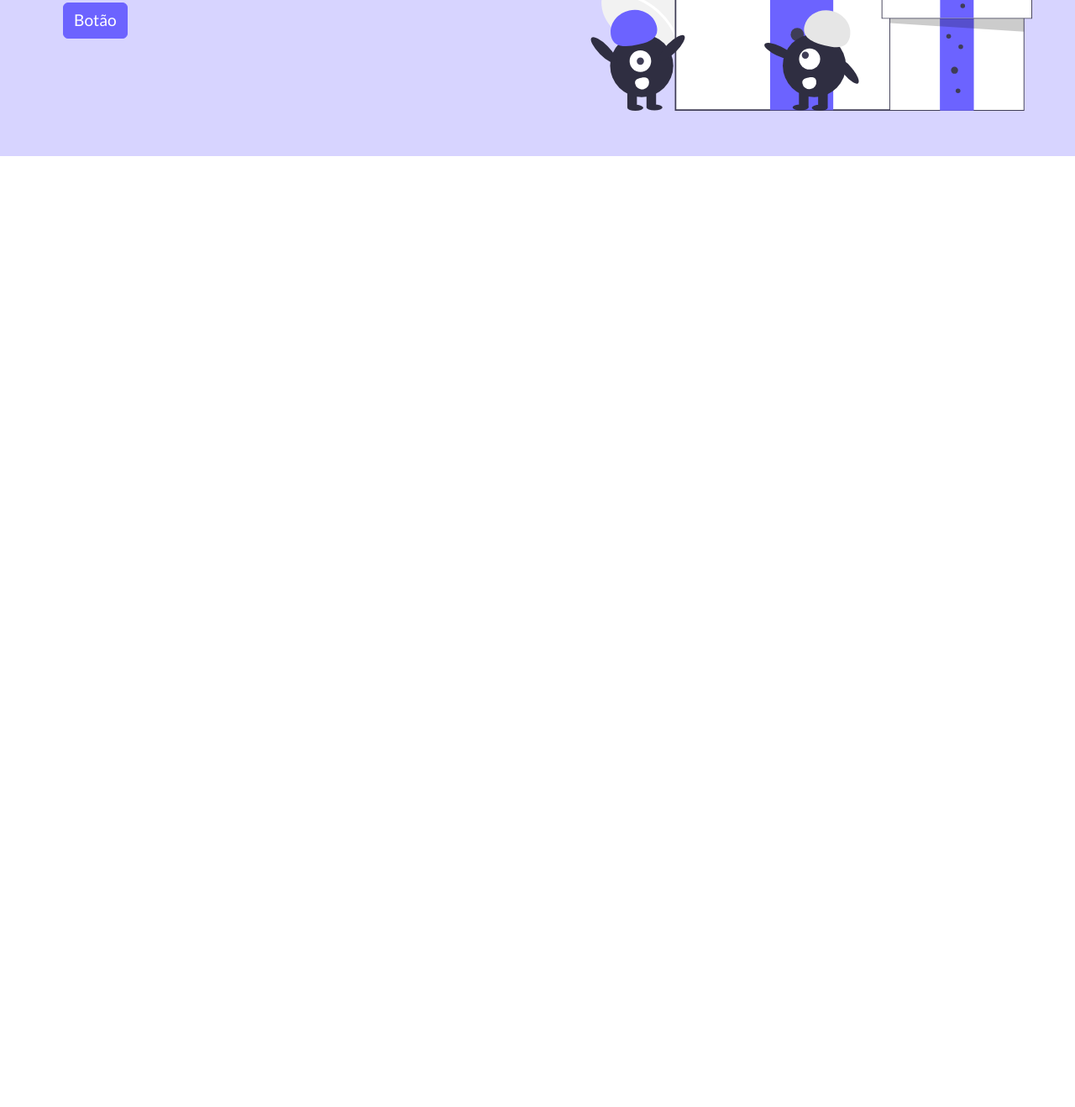
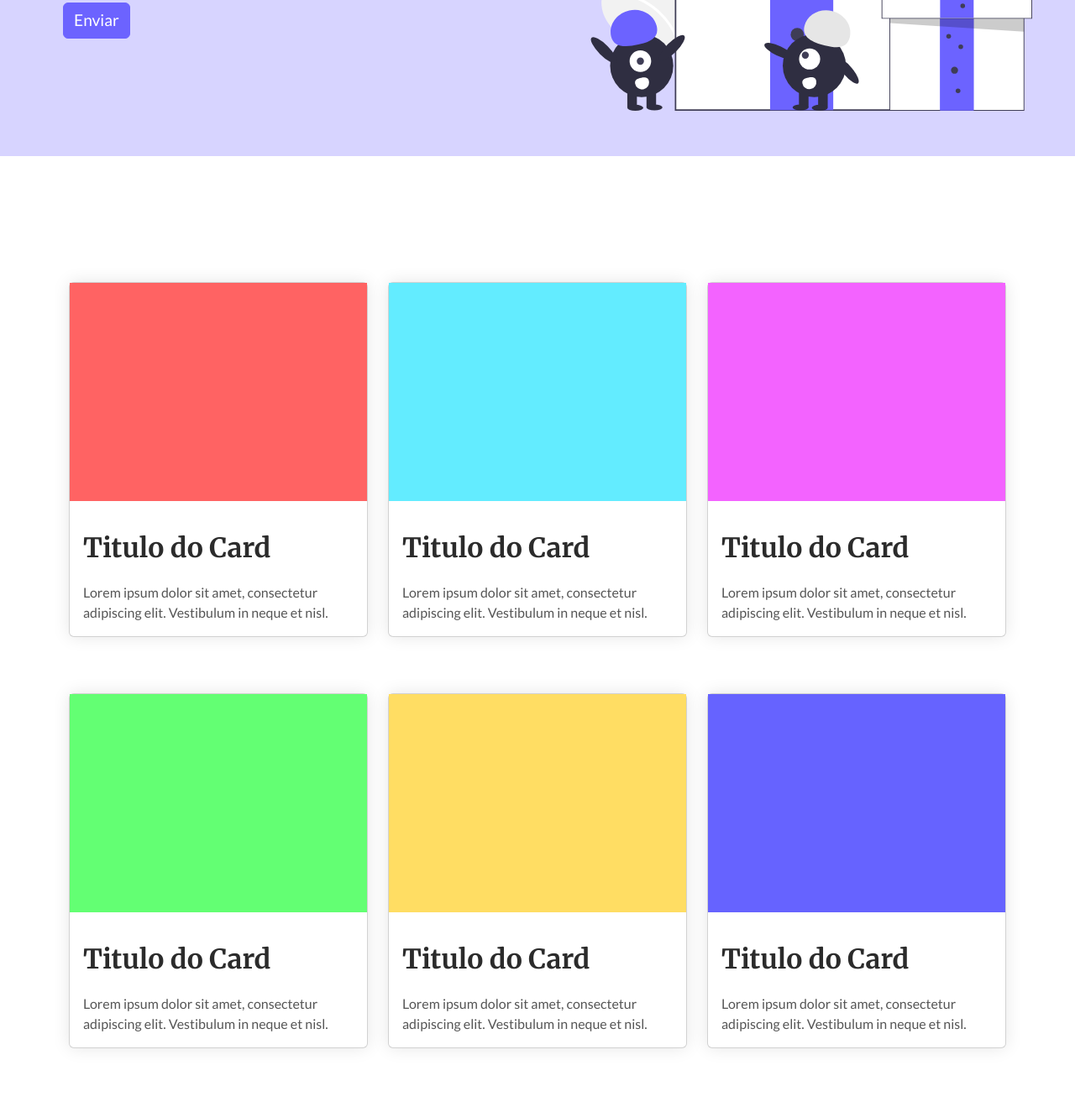
Before and after one commit to Leodf/desafios-codelandia, a plain HTML site: page desafio3/index.html in a window 1280 px wide. Shown: the part 320-1639 px from the top of the page at 84% size. Before the commit the page ends 800 px from the top, so only its background shows below. Drawn offline with nearby package versions, Linux system fonts and the light colour scheme.

Commit message:
inclusão da seção cards

```diff
--- a/desafio3/css/styles.css
+++ b/desafio3/css/styles.css
@@ -12,6 +12,14 @@
 
 * {
   font-family: 'Lato', sans-serif;
+}
+
+* body {
+  background-color: #FFF;
+}
+
+.primary-bg-color {
+  background-color: var(--bgSite);
 }
 
 /* HEADER */
@@ -42,3 +50,56 @@
 .btn-primary:hover {
   background-color: #5d54ff;
 }
+
+/* APRESENTAÇÃO CARDS */
+
+#container-cards {
+  margin: 150px auto;
+}
+
+.card {
+  height: 423px;
+  margin-bottom: 67px;
+  box-shadow: 0px 0px 20px rgba(0, 0, 0, 0.1);
+}
+
+.card-title {
+  color: var(--title);
+  font-family: 'Merriweather', sans-serif;
+  font-weight: bold;
+  margin: 21px auto;
+}
+
+.card-text {
+  color: var(--text);
+}
+
+.color-1 {
+  background-color: #FF6363;
+  height: 40vh;
+}
+
+.color-2 {
+  background-color: #63ECFF;
+  height: 40vh;
+}
+
+.color-3 {
+  background-color: #F363FF;
+  height: 40vh;
+}
+
+.color-4 {
+  background-color: #63FF73;
+  height: 40vh;
+}
+
+.color-5 {
+  background-color: #FFDD63;
+  height: 40vh;
+}
+
+.color-6 {
+  background-color: #6663FF;
+  height: 40vh;
+}
--- a/desafio3/index.html
+++ b/desafio3/index.html
@@ -13,17 +13,77 @@
     <link rel="stylesheet" href="css/styles.css">
 </head>
 <body>
+    <!-- HEADER -->
     <header class="container-fluid" id="header">
         <div class="row align-items-center justify-content-center align-self-center">
             <div class="col-12 col-md-6 descricao-header">
                 <h1>Lorem ipsum dolor sit amet</h1>
                 <p>Lorem ipsum dolor sit, amet consectetur adipisicing elit. Perferendis quis consectetur sapiente. Totam, quas dolore sit sapiente sequi vero itaque aut numquam voluptate corrupti obcaecati et odit eum dignissimos omnis!</p>
-            <button type="button" class="btn btn-primary">Botão</button>
+            <button href="#" type="button" class="btn btn-primary" value="Enviar">Enviar</button>
             </div>
             <div class="col-12 col-md-6">
                 <img src="img/image.svg" alt="logo" class="d-block m-4 w-100 img-fluid">
             </div>
         </div>
     </header>
+    <!-- APRESENTAÇÃO CARDS -->
+    <main class="container" id="container-cards">
+        <div class="row">
+            <div class="col-12 col-md-4">
+                <div class="card">
+                    <div class="color-1"></div>
+                    <div class="card-body">
+                        <h2 class="card-title">Titulo do Card</h2>
+                        <p class="card-text">Lorem ipsum dolor sit amet, consectetur adipiscing elit. Vestibulum in neque et nisl.</p>
+                    </div>
+                </div>
+            </div>
+            <div class="col-12 col-md-4">
+                <div class="card">
+                    <div class="color-2"></div>
+                    <div class="card-body">
+                        <h2 class="card-title">Titulo do Card</h2>
+                        <p class="card-text">Lorem ipsum dolor sit amet, consectetur adipiscing elit. Vestibulum in neque et nisl.</p>
+                    </div>
+                </div>
+            </div>
+            <div class="col-12 col-md-4">
+                <div class="card">
+                    <div class="color-3"></div>
+                    <div class="card-body">
+                        <h2 class="card-title">Titulo do Card</h2>
+                        <p class="card-text">Lorem ipsum dolor sit amet, consectetur adipiscing elit. Vestibulum in neque et nisl.</p>
+                    </div>
+                </div>
+            </div>
+            <div class="col-12 col-md-4">
+                <div class="card">
+                    <div class="color-4"></div>
+                    <div class="card-body">
+                        <h2 class="card-title">Titulo do Card</h2>
+                        <p class="card-text">Lorem ipsum dolor sit amet, consectetur adipiscing elit. Vestibulum in neque et nisl.</p>
+                    </div>
+                </div>
+            </div>
+            <div class="col-12 col-md-4">
+                <div class="card">
+                    <div class="color-5"></div>
+                    <div class="card-body">
+                        <h2 class="card-title">Titulo do Card</h2>
+                        <p class="card-text">Lorem ipsum dolor sit amet, consectetur adipiscing elit. Vestibulum in neque et nisl.</p>
+                    </div>
+                </div>
+            </div>
+            <div class="col-12 col-md-4">
+                <div class="card">
+                    <div class="color-6"></div>
+                    <div class="card-body">
+                        <h2 class="card-title">Titulo do Card</h2>
+                        <p class="card-text">Lorem ipsum dolor sit amet, consectetur adipiscing elit. Vestibulum in neque et nisl.</p>
+                    </div>
+                </div>
+            </div>
+        </div>
+    </main>
 </body>
 </html>
```
